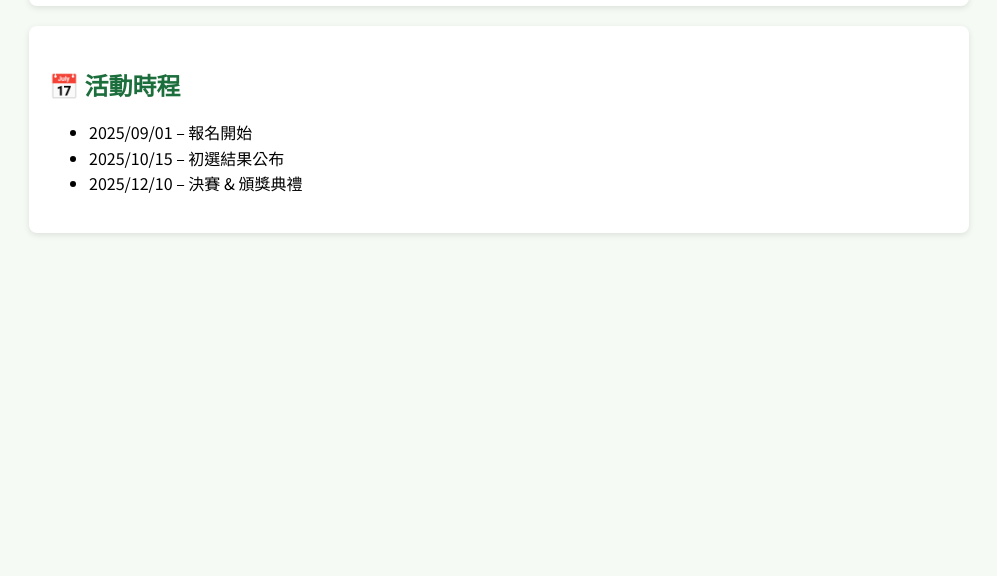
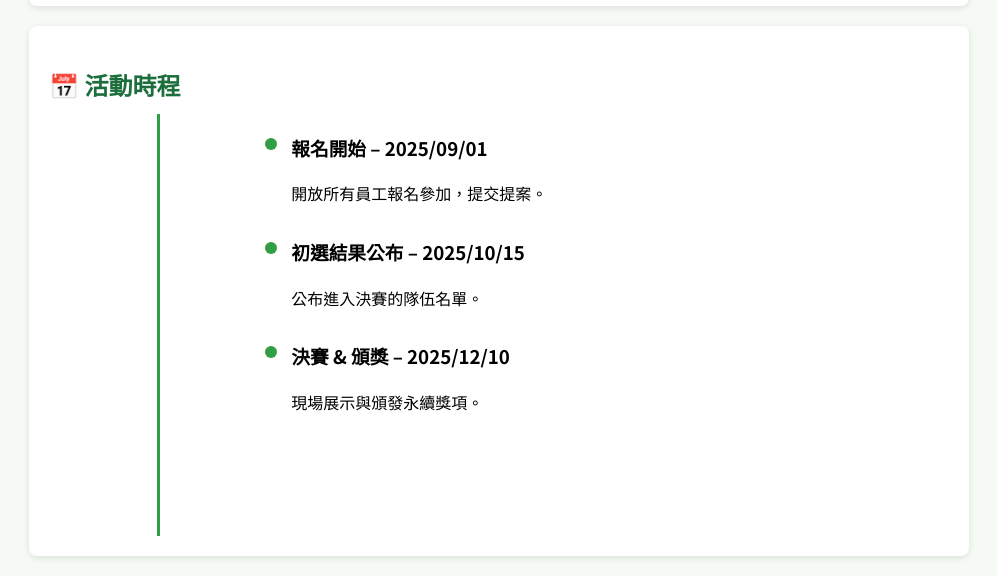
Before and after one commit to RichardLiu25613/Sustainability-lab, a plain HTML site: page index.html in a window 1280 px wide. Shown: the part 1165-1741 px from the top of the page, without its empty margins (141-1138 px from the left). Before the commit the page ends 1418 px from the top, so only its background shows below. Drawn offline with Linux system fonts and the light colour scheme; a web font is replaced by a local one.

Commit message:
Update index.html

```diff
--- a/index.html
+++ b/index.html
@@ -5,12 +5,33 @@
   <meta name="viewport" content="width=device-width, initial-scale=1.0">
   <title>AUO Sustainability Lab 永續競賽</title>
 
-  <!-- ✅ Noto Sans TC (中文) -->
+  <!-- ✅ 中文字體：Noto Sans TC（Google Fonts） -->
   <link href="https://fonts.googleapis.com/css2?family=Noto+Sans+TC:wght@300;400;500;700&display=swap" rel="stylesheet">
 
   <style>
+    /* ✅ Mabry Pro 英文字體 */
+    @font-face {
+      font-family: 'Mabry Pro';
+      src: url('assets/fonts/Mabry-Regular-Pro.otf') format('opentype');
+      font-weight: 400;
+      font-style: normal;
+    }
+    @font-face {
+      font-family: 'Mabry Pro';
+      src: url('assets/fonts/Mabry-Medium-Pro.otf') format('opentype');
+      font-weight: 500;
+      font-style: normal;
+    }
+    @font-face {
+      font-family: 'Mabry Pro';
+      src: url('assets/fonts/Mabry-Bold-Pro.otf') format('opentype');
+      font-weight: 700;
+      font-style: normal;
+    }
+
+    /* 🌿 全站設定 */
     body {
-      font-family: 'Noto Sans TC', sans-serif;
+      font-family: 'Mabry Pro', 'Noto Sans TC', sans-serif;
       margin: 0;
       padding: 0;
       background-color: #f5faf5;
@@ -27,6 +48,8 @@
       align-items: center;
       padding: 10px 20px;
       z-index: 1000;
+
+      /* 🎨 玻璃質感 */
       background: rgba(255, 255, 255, 0.2);
       backdrop-filter: blur(10px);
       -webkit-backdrop-filter: blur(10px);
@@ -44,20 +67,15 @@
       color: #004d2c;
     }
 
-    /* 🌄 Hero 區塊 */
+    /* 🌄 Hero 圖片 */
     .hero {
       width: 100%;
       height: 400px;
-      background: linear-gradient(to bottom right, #88d498, #f5faf5);
-      margin-top: 60px;
-      display: flex;
-      justify-content: center;
-      align-items: center;
-      color: #004d2c;
-      font-size: 2rem;
-      font-weight: bold;
+      background: url('assets/images/hero.jpg') center/cover no-repeat;
+      margin-top: 60px; /* 預留 navbar 空間 */
     }
 
+    /* 🏷 區塊樣式 */
     section {
       padding: 20px;
       margin: 20px auto;
@@ -72,30 +90,60 @@
       margin-bottom: 10px;
       color: #1c6e3c;
     }
+
+    /* 📅 Timeline 樣式 */
+    .timeline-container {
+      display: grid;
+      grid-template-columns: 1fr 3px 3fr;
+      gap: 10px;
+      position: relative;
+    }
+
+    .timeline-line {
+      background: #2f9e44;
+      grid-row: 1 / span 10;
+      width: 3px;
+      margin: 0 auto;
+    }
+
+    .timeline-event {
+      margin-bottom: 30px;
+      position: relative;
+    }
+
+    .timeline-circle {
+      width: 12px;
+      height: 12px;
+      background: #2f9e44;
+      border-radius: 50%;
+      position: absolute;
+      left: -26px;
+      top: 5px;
+    }
   </style>
 </head>
 <body>
 
-  <!-- 🔝 玻璃質感 Navbar -->
+  <!-- 🔝 固定玻璃質感 Navbar -->
   <div class="navbar">
-    <img src="https://upload.wikimedia.org/wikipedia/commons/thumb/5/50/AUO_Corporation_Logo.svg/2560px-AUO_Corporation_Logo.svg.png" alt="AUO Logo">
+    <img src="assets/images/auo-logo.png" alt="AUO Logo">
     <h1>AUO Sustainability Lab 永續競賽</h1>
   </div>
 
-  <!-- 🌄 Hero -->
-  <div class="hero">Hero 圖片預覽區</div>
+  <!-- 🌄 Hero 圖片 -->
+  <div class="hero"></div>
 
-  <!-- 📢 公告 -->
+  <!-- 📢 公告區 -->
   <section>
     <h2>📢 最新公告</h2>
     <p>競賽報名將於 <strong>2025/09/01</strong> 開始，請密切留意後續通知。</p>
   </section>
 
-  <!-- 🎥 影片 -->
+  <!-- 🎥 影片區 -->
   <section>
     <h2>🎥 說明會影片</h2>
     <iframe width="100%" height="400"
-            src="https://www.youtube.com/embed/dQw4w9WgXcQ"
+            src="https://www.youtube.com/embed/【換成你的YouTube影片ID】"
             frameborder="0"
             allowfullscreen></iframe>
   </section>
@@ -103,11 +151,29 @@
   <!-- 📅 活動時程 -->
   <section>
     <h2>📅 活動時程</h2>
-    <ul>
-      <li>2025/09/01 – 報名開始</li>
-      <li>2025/10/15 – 初選結果公布</li>
-      <li>2025/12/10 – 決賽 & 頒獎典禮</li>
-    </ul>
+    <div class="timeline-container">
+      <div></div>
+      <div class="timeline-line"></div>
+      <div>
+        <div class="timeline-event">
+          <div class="timeline-circle"></div>
+          <h3>報名開始 – 2025/09/01</h3>
+          <p>開放所有員工報名參加，提交提案。</p>
+        </div>
+
+        <div class="timeline-event">
+          <div class="timeline-circle"></div>
+          <h3>初選結果公布 – 2025/10/15</h3>
+          <p>公布進入決賽的隊伍名單。</p>
+        </div>
+
+        <div class="timeline-event">
+          <div class="timeline-circle"></div>
+          <h3>決賽 & 頒獎 – 2025/12/10</h3>
+          <p>現場展示與頒發永續獎項。</p>
+        </div>
+      </div>
+    </div>
   </section>
 
 </body>
```
